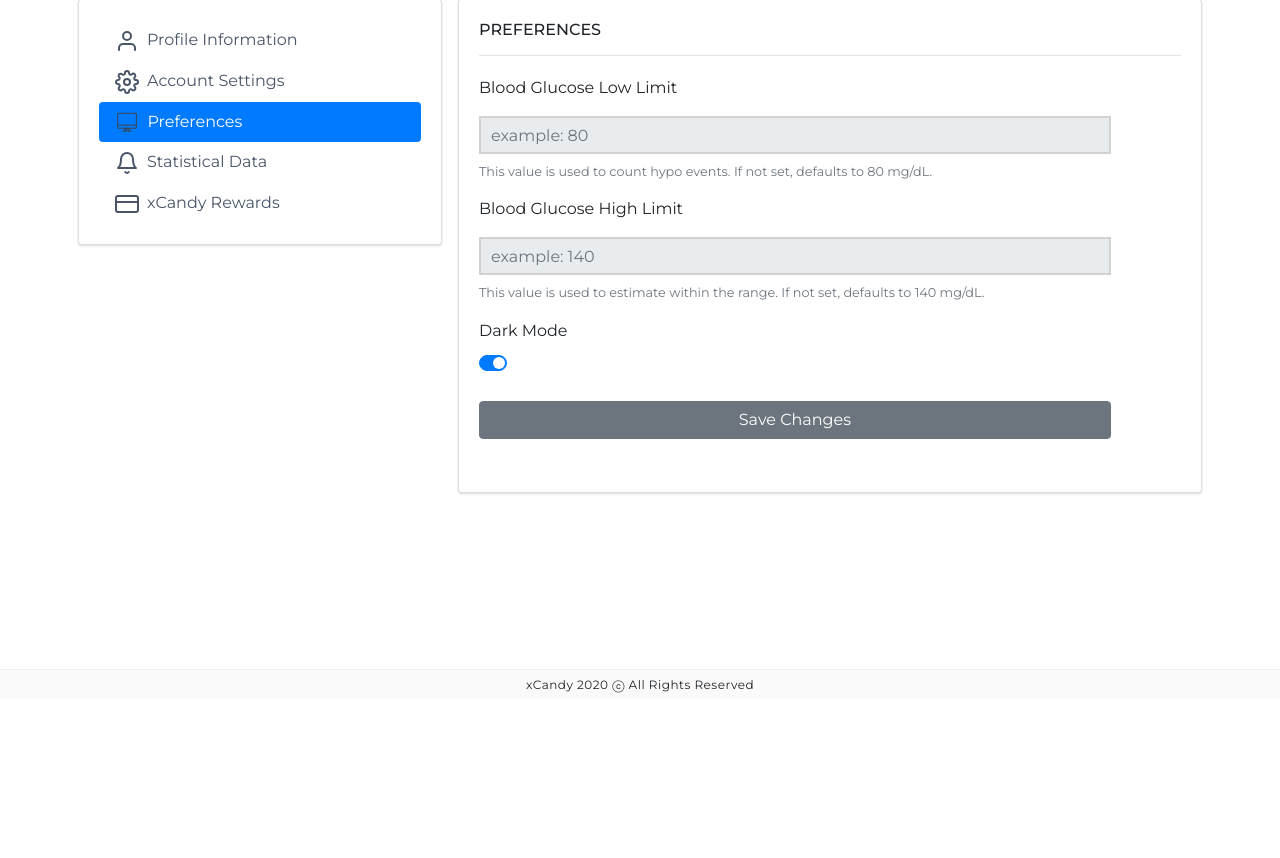
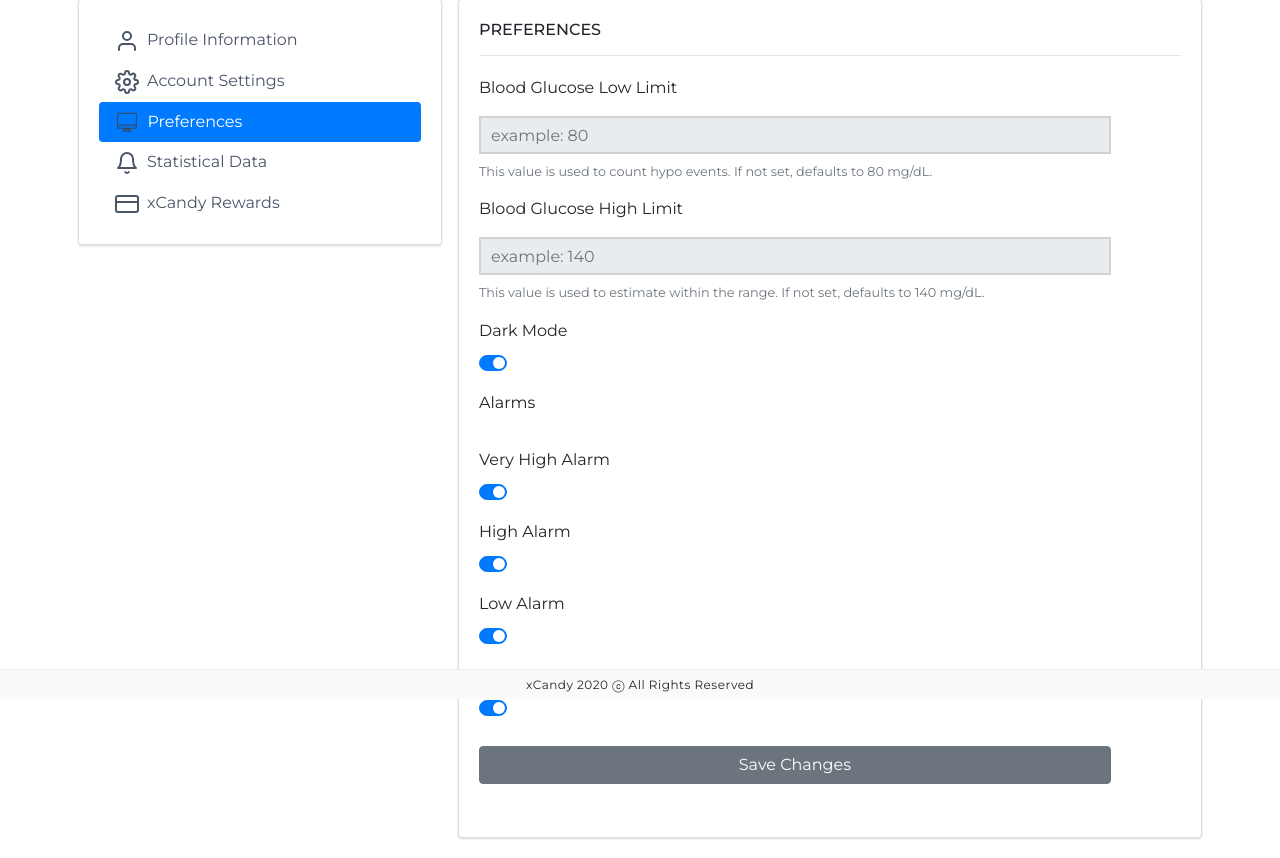
Before and after one commit to jquadirw/xcandycon, a Django app: page /settings/ in a window 1280 px wide, after a click on "Preferences". Shown: the part 101-959 px from the top of the page. Before the commit the page ends 794 px from the top, so only its background shows below. Run offline with Django 3.2, Linux system fonts and the light colour scheme; a user stored in the database is signed in; parts of the project's set-up code (start-up, migrations or seed data) failed here and were passed over; some libraries are stand-ins or nearby versions.

Commit message:
settings prefs changes

```diff
--- a/webapp/templates/webapp/co/settings.html
+++ b/webapp/templates/webapp/co/settings.html
@@ -216,6 +216,36 @@
                   <div class="form-group">
                     <label for="username">Dark Mode</label>
                     <div class="custom-control custom-control-nolabel custom-switch ml-auto">
+                      <input type="checkbox" class="custom-control-input" id="customSwitch1" checked="checked">
+                      <label class="custom-control-label" for="customSwitch1"></label>
+                    </div>
+                  </div>
+                  <h7>Alarms</h7>
+                  <hr>
+                  <div class="form-group">
+                    <label for="username">Very High Alarm</label>
+                    <div class="custom-control custom-control-nolabel custom-switch ml-auto">
+                      <input type="checkbox" class="custom-control-input" id="customSwitch1" checked="false">
+                      <label class="custom-control-label" for="customSwitch1"></label>
+                    </div>
+                  </div>
+                  <div class="form-group">
+                    <label for="username">High Alarm</label>
+                    <div class="custom-control custom-control-nolabel custom-switch ml-auto">
+                      <input type="checkbox" class="custom-control-input" id="customSwitch1" checked="false">
+                      <label class="custom-control-label" for="customSwitch1"></label>
+                    </div>
+                  </div>
+                  <div class="form-group">
+                    <label for="username">Low Alarm</label>
+                    <div class="custom-control custom-control-nolabel custom-switch ml-auto">
+                      <input type="checkbox" class="custom-control-input" id="customSwitch1" checked="false">
+                      <label class="custom-control-label" for="customSwitch1"></label>
+                    </div>
+                  </div>
+                  <div class="form-group">
+                    <label for="username">Very Low Alarm</label>
+                    <div class="custom-control custom-control-nolabel custom-switch ml-auto">
                       <input type="checkbox" class="custom-control-input" id="customSwitch1" checked="false">
                       <label class="custom-control-label" for="customSwitch1"></label>
                     </div>
```
